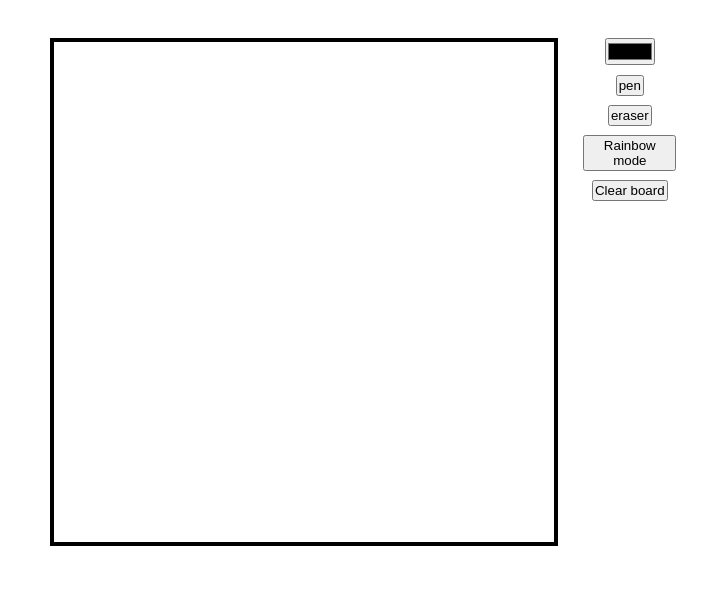
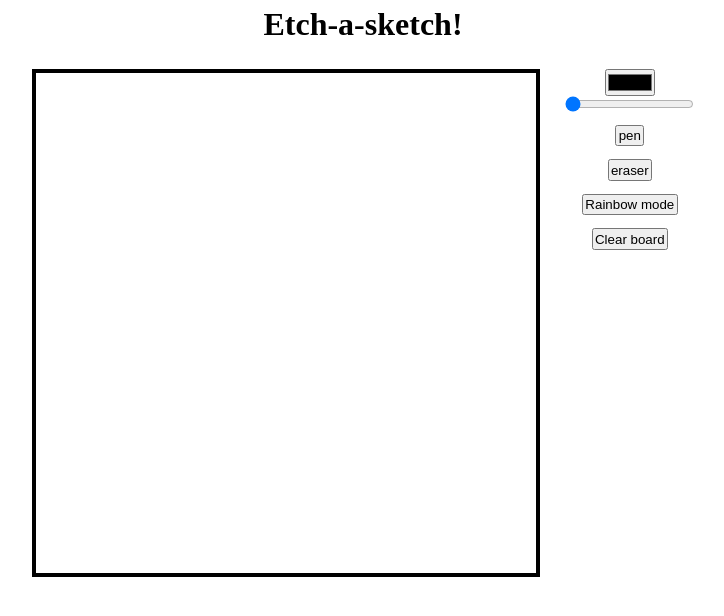
Before and after one commit to hahanoworkprofile/Etch-a-sketch, a plain HTML site: page index.html in a window 1280 px wide. Shown: the whole page, without its empty margins (277-1001 px from the left). Drawn offline with Linux system fonts and the light colour scheme.

Commit message:
added range slider, added h1

```diff
--- a/app.js
+++ b/app.js
@@ -1,6 +1,7 @@
 //ui
 const board = document.querySelector('.board');
 const colorPicker = document.querySelector('input[type="color"]');
+const rangePicker = document.querySelector('input[type="range"]');
 const penButton = document.querySelector('button[data-action="pen"]') ;
 const eraserButton = document.querySelector('button[data-action="eraser"]');
 const rainbowButton = document.querySelector('button[data-action="rainbow"] ');
@@ -12,6 +13,7 @@ let mode ="pen";
 //scripting
 setUp(16);
 colorPicker.addEventListener('change', e => color = e.target.value);
+rangePicker.addEventListener('change', e=> setUp(e.target.value));
 penButton.addEventListener('click', e => mode="pen");
 eraserButton.addEventListener('click', e => mode="eraser");
 rainbowButton.addEventListener('click', e=> mode="rainbow");
--- a/index.html
+++ b/index.html
@@ -7,10 +7,12 @@
     <title>Document</title>
   </head>
   <body>
+    <h1>Etch-a-sketch!</h1>
     <div class="container">
       <div class="board"></div>
       <div class="control-panel">
         <input type="color" />
+        <input type="range" min="16" max="100" value="16" />
         <button data-action="pen">pen</button>
         <button data-action="eraser">eraser</button>
         <button data-action="rainbow">Rainbow mode</button>
--- a/styles.css
+++ b/styles.css
@@ -3,6 +3,11 @@
 *::before {
   margin: 0;
   padding: 0;
+}
+
+h1 {
+  text-align: center;
+  margin-top: 0.5%;
 }
 
 .board {
@@ -17,7 +22,7 @@
 .container {
   display: flex;
   justify-content: center;
-  margin-top: 3%;
+  margin-top: 2%;
 }
 
 .control-panel {
```
